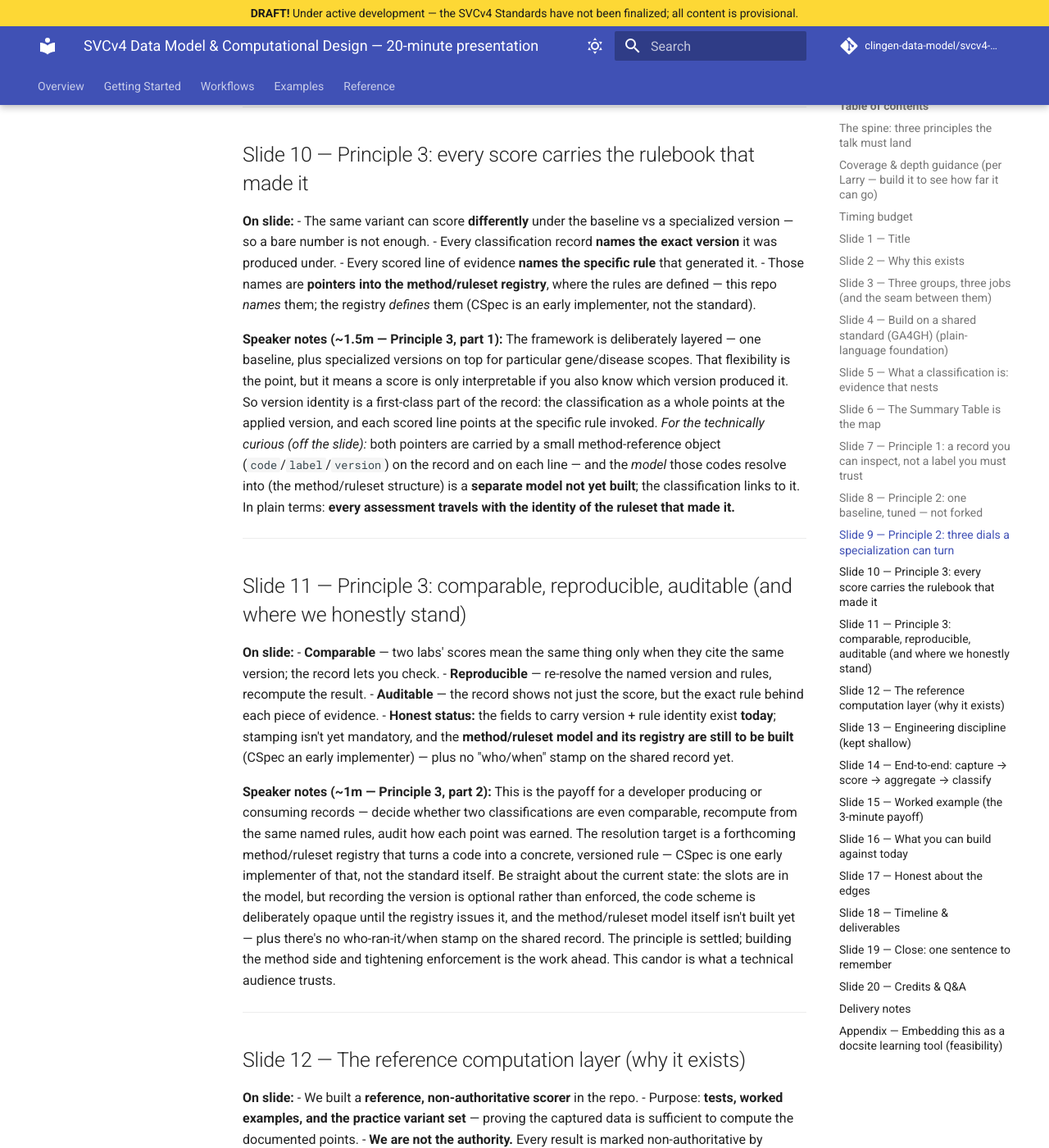
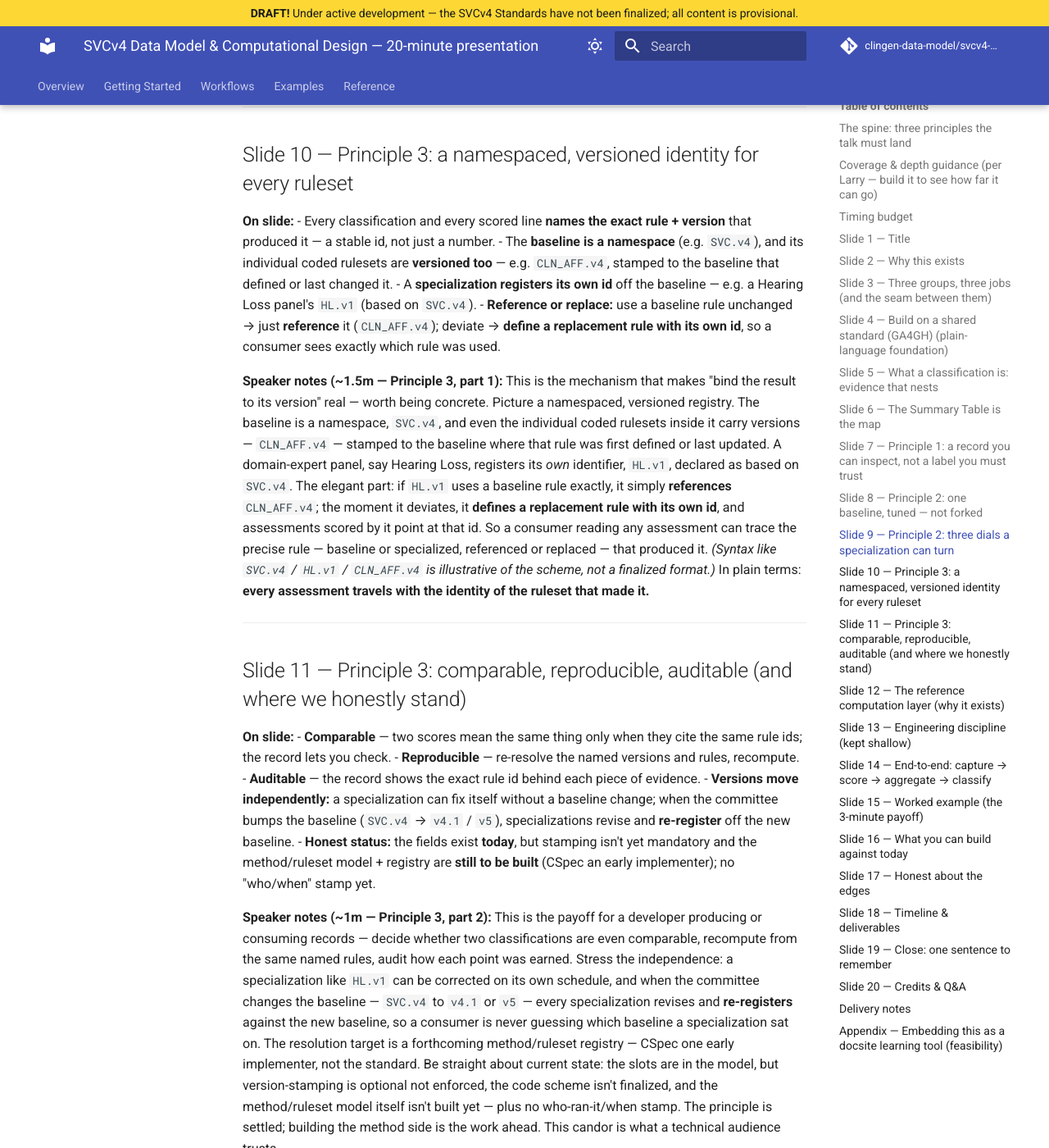
Before and after one commit to clingen-data-model/svcv4-model, an MkDocs documentation site: the page built from docs/plans/2026-09-18-svcv4-model-presentation.md, in a window 1280 px wide and 1400 px high, scrolled down 7525 px. Shown: the whole window at 82% size. Built offline with MkDocs 1.6.1 and Material for MkDocs 9.7.7, drawn with Linux system fonts in a browser that asks for light colours; comment, search, counter and statistics services are not loaded; some of the changed text lies outside the part shown.

Commit message:
docs(plans): add the namespaced/versioned ruleset-identity model to Principle 3
Per Larry's versioning architecture:
- Slide 10 now teaches the identity scheme concretely: baseline is a namespace
  (SVC.v4); coded rulesets are versioned too (CLN_AFF.v4, stamped to the baseline
  that defined/last-changed them); specializations register their own id off the
  baseline (HL.v1 based on SVC.v4); reference-or-replace (use a baseline rule
  exactly -> reference it; deviate -> define a replacement rule with its own id).
- Slide 11 adds the cascade: specializations update independently, and a baseline
  bump (SVC.v4 -> v4.1/v5) forces specializations to revise + re-register.
- Syntax flagged as illustrative, not finalized.

Co-Authored-By: Claude Opus 4.8 (1M context) <noreply@anthropic.com>

```diff
--- a/docs/plans/2026-09-18-svcv4-model-presentation.md
+++ b/docs/plans/2026-09-18-svcv4-model-presentation.md
@@ -327,55 +327,63 @@ threshold band) — or a simple "3 dials" graphic.*
 
 ---
 
-## Slide 10 — Principle 3: every score carries the rulebook that made it
+## Slide 10 — Principle 3: a namespaced, versioned identity for every ruleset
 
 **On slide:**
-- The same variant can score **differently** under the baseline vs a specialized
-  version — so a bare number is not enough.
-- Every classification record **names the exact version** it was produced under.
-- Every scored line of evidence **names the specific rule** that generated it.
-- Those names are **pointers into the method/ruleset registry**, where the rules are
-  defined — this repo *names* them; the registry *defines* them (CSpec is an early
-  implementer, not the standard).
+- Every classification and every scored line **names the exact rule + version** that
+  produced it — a stable id, not just a number.
+- The **baseline is a namespace** (e.g. `SVC.v4`), and its individual coded rulesets
+  are **versioned too** — e.g. `CLN_AFF.v4`, stamped to the baseline that defined or
+  last changed it.
+- A **specialization registers its own id** off the baseline — e.g. a Hearing Loss
+  panel's `HL.v1` (based on `SVC.v4`).
+- **Reference or replace:** use a baseline rule unchanged → just **reference** it
+  (`CLN_AFF.v4`); deviate → **define a replacement rule with its own id**, so a
+  consumer sees exactly which rule was used.
 
-**Speaker notes (~1.5m — Principle 3, part 1):** The framework is deliberately
-layered — one baseline, plus specialized versions on top for particular gene/disease
-scopes. That flexibility is the point, but it means a score is only interpretable if
-you also know which version produced it. So version identity is a first-class part
-of the record: the classification as a whole points at the applied version, and each
-scored line points at the specific rule invoked. *For the technically curious (off
-the slide):* both pointers are carried by a small method-reference object
-(`code`/`label`/`version`) on the record and on each line — and the *model* those
-codes resolve into (the method/ruleset structure) is a **separate model not yet
-built**; the classification links to it. In plain terms: **every assessment travels
-with the identity of the ruleset that made it.**
+**Speaker notes (~1.5m — Principle 3, part 1):** This is the mechanism that makes
+"bind the result to its version" real — worth being concrete. Picture a namespaced,
+versioned registry. The baseline is a namespace, `SVC.v4`, and even the individual
+coded rulesets inside it carry versions — `CLN_AFF.v4` — stamped to the baseline
+where that rule was first defined or last updated. A domain-expert panel, say Hearing
+Loss, registers its *own* identifier, `HL.v1`, declared as based on `SVC.v4`. The
+elegant part: if `HL.v1` uses a baseline rule exactly, it simply **references**
+`CLN_AFF.v4`; the moment it deviates, it **defines a replacement rule with its own
+id**, and assessments scored by it point at that id. So a consumer reading any
+assessment can trace the precise rule — baseline or specialized, referenced or
+replaced — that produced it. *(Syntax like `SVC.v4` / `HL.v1` / `CLN_AFF.v4` is
+illustrative of the scheme, not a finalized format.)* In plain terms: **every
+assessment travels with the identity of the ruleset that made it.**
 
 ---
 
 ## Slide 11 — Principle 3: comparable, reproducible, auditable (and where we honestly stand)
 
 **On slide:**
-- **Comparable** — two labs' scores mean the same thing only when they cite the
-  same version; the record lets you check.
-- **Reproducible** — re-resolve the named version and rules, recompute the result.
-- **Auditable** — the record shows not just the score, but the exact rule behind
-  each piece of evidence.
-- **Honest status:** the fields to carry version + rule identity exist **today**;
-  stamping isn't yet mandatory, and the **method/ruleset model and its registry are
-  still to be built** (CSpec an early implementer) — plus no "who/when" stamp on the
-  shared record yet.
+- **Comparable** — two scores mean the same thing only when they cite the same rule
+  ids; the record lets you check.
+- **Reproducible** — re-resolve the named versions and rules, recompute.
+- **Auditable** — the record shows the exact rule id behind each piece of evidence.
+- **Versions move independently:** a specialization can fix itself without a baseline
+  change; when the committee bumps the baseline (`SVC.v4` → `v4.1` / `v5`),
+  specializations revise and **re-register** off the new baseline.
+- **Honest status:** the fields exist **today**, but stamping isn't yet mandatory and
+  the method/ruleset model + registry are **still to be built** (CSpec an early
+  implementer); no "who/when" stamp yet.
 
 **Speaker notes (~1m — Principle 3, part 2):** This is the payoff for a developer
 producing or consuming records — decide whether two classifications are even
 comparable, recompute from the same named rules, audit how each point was earned.
-The resolution target is a forthcoming method/ruleset registry that turns a code
-into a concrete, versioned rule — CSpec is one early implementer of that, not the
-standard itself. Be straight about the current state: the slots are in the model,
-but recording the version is optional rather than enforced, the code scheme is
-deliberately opaque until the registry issues it, and the method/ruleset model
-itself isn't built yet — plus there's no who-ran-it/when stamp on the shared record.
-The principle is settled; building the method side and tightening enforcement is the
-work ahead. This candor is what a technical audience trusts.
+Stress the independence: a specialization like `HL.v1` can be corrected on its own
+schedule, and when the committee changes the baseline — `SVC.v4` to `v4.1` or `v5` —
+every specialization revises and **re-registers** against the new baseline, so a
+consumer is never guessing which baseline a specialization sat on. The resolution
+target is a forthcoming method/ruleset registry — CSpec one early implementer, not
+the standard. Be straight about current state: the slots are in the model, but
+version-stamping is optional not enforced, the code scheme isn't finalized, and the
+method/ruleset model itself isn't built yet — plus no who-ran-it/when stamp. The
+principle is settled; building the method side is the work ahead. This candor is what
+a technical audience trusts.
 
 ---
 
```
